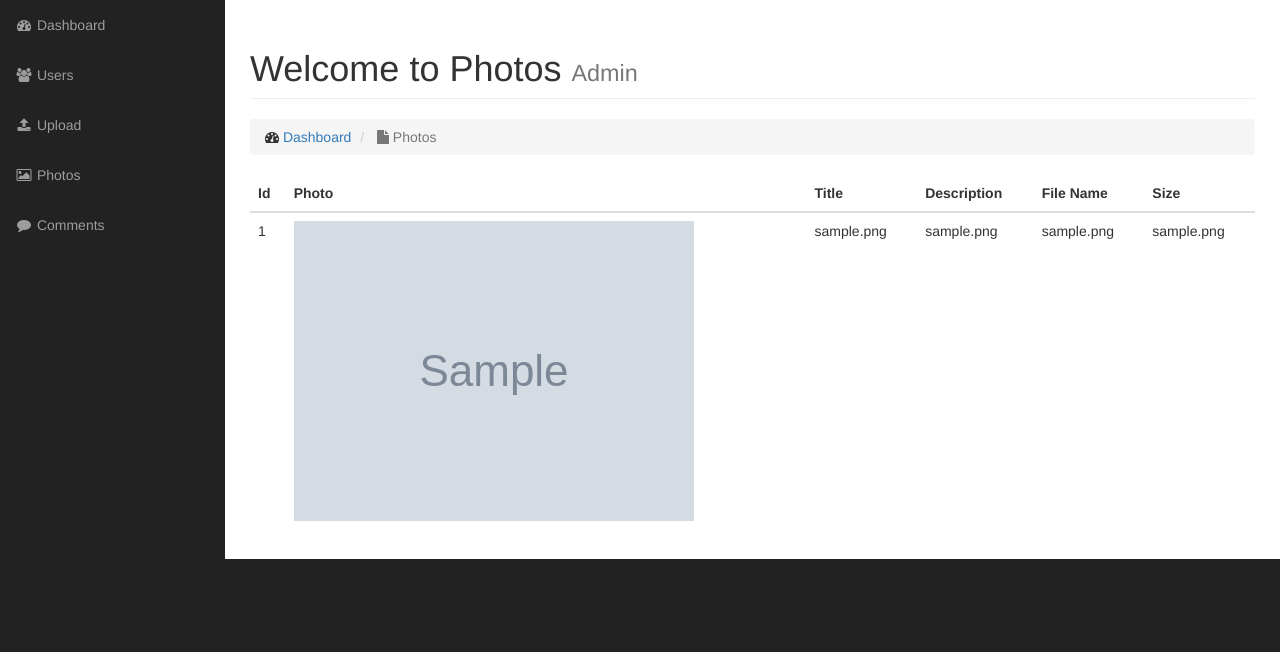
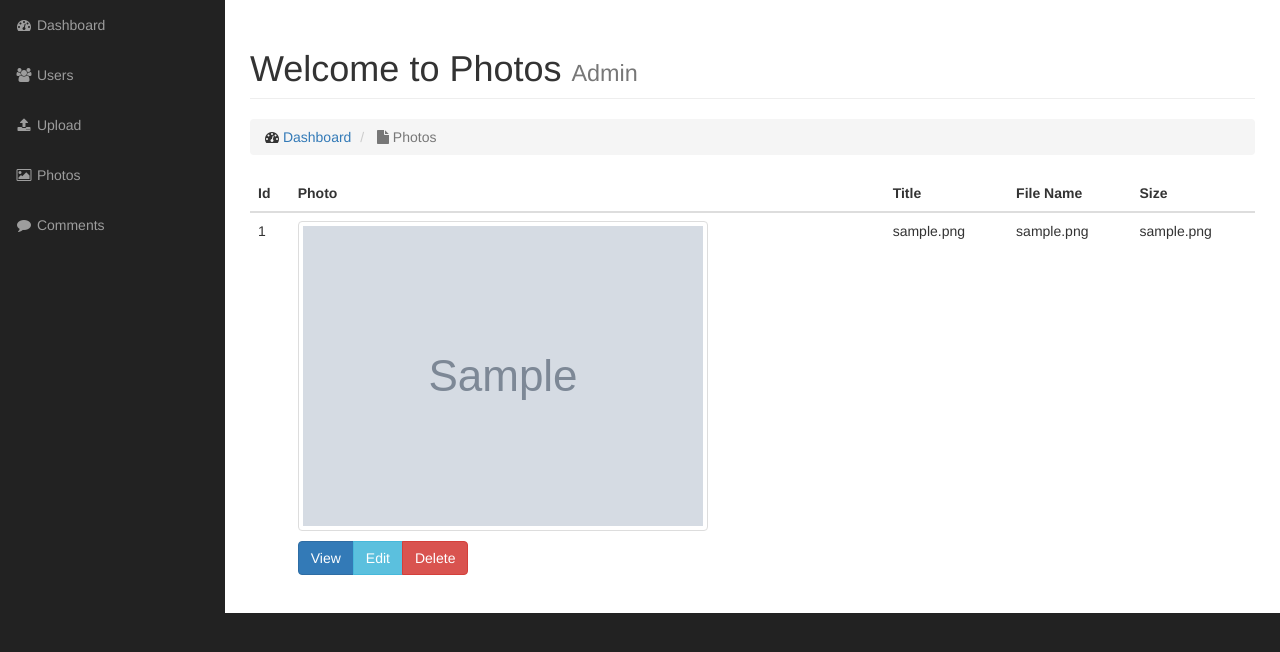
Before and after one commit to mazharvai007/photo_gallery, a PHP site: page /admin/photos.php in a window 1280 px wide. Shown: the part 51-703 px from the top of the page. Run offline with PHP 8.4, Linux system fonts and the light colour scheme; the visitor is signed in with stand-in values (Sample User, id 1); tables that the repository leaves empty or names only in its code hold one stand-in row (values such as "Sample post"); grey boxes marked "Sample" are stand-in pictures; grey boxes labelled with a size stand in for pictures from a placeholder-image service; some libraries are stand-ins or nearby versions.

Commit message:
Make delete photo page and finding photo ID

```diff
--- a/admin/includes/admin_content.php
+++ b/admin/includes/admin_content.php
@@ -71,7 +71,7 @@
 //                echo "<br>";
 //            }
 
-            echo INCLUDES_PATH;
+//            echo INCLUDES_PATH;
 
             ?>
 
--- a/admin/photos.php
+++ b/admin/photos.php
@@ -51,7 +51,7 @@
                                         <th>Id</th>
                                         <th>Photo</th>
                                         <th>Title</th>
-                                        <th>Description</th>
+<!--                                        <th>Description</th>-->
                                         <th>File Name</th>
                                         <th>Size</th>
                                     </tr>
@@ -61,9 +61,17 @@
                                     <?php foreach ($photos as $photo) : ?>
                                     <tr>
                                         <td><?php echo $photo->photo_id; ?></td>
-                                        <td><img src="<?php echo $photo->image_path(); ?>" alt=""></td>
+                                        <td>
+                                            <img src="<?php echo $photo->image_path(); ?>" alt="" class="img-responsive img-thumbnail">
+                                            <p></p>
+                                            <div class="pictures_link btn-group">
+                                                <a href="#" class="btn btn-primary">View</a>
+                                                <a href="#" class="btn btn-info">Edit</a>
+                                                <a href="delete_photo.php/?id=<?php echo $photo->photo_id; ?>" class="btn btn-danger">Delete</a>
+                                            </div>
+                                        </td>
                                         <td><?php echo $photo->photo_title; ?></td>
-                                        <td><?php echo $photo->photo_des; ?></td>
+<!--                                        <td>--><?php //echo $photo->photo_des; ?><!--</td>-->
                                         <td><?php echo $photo->photo_filename; ?></td>
                                         <td><?php echo $photo->photo_size; ?></td>
                                     </tr>
```
Also changed, not shown: admin/delete_photo.php (added, +20 -0 lines).
